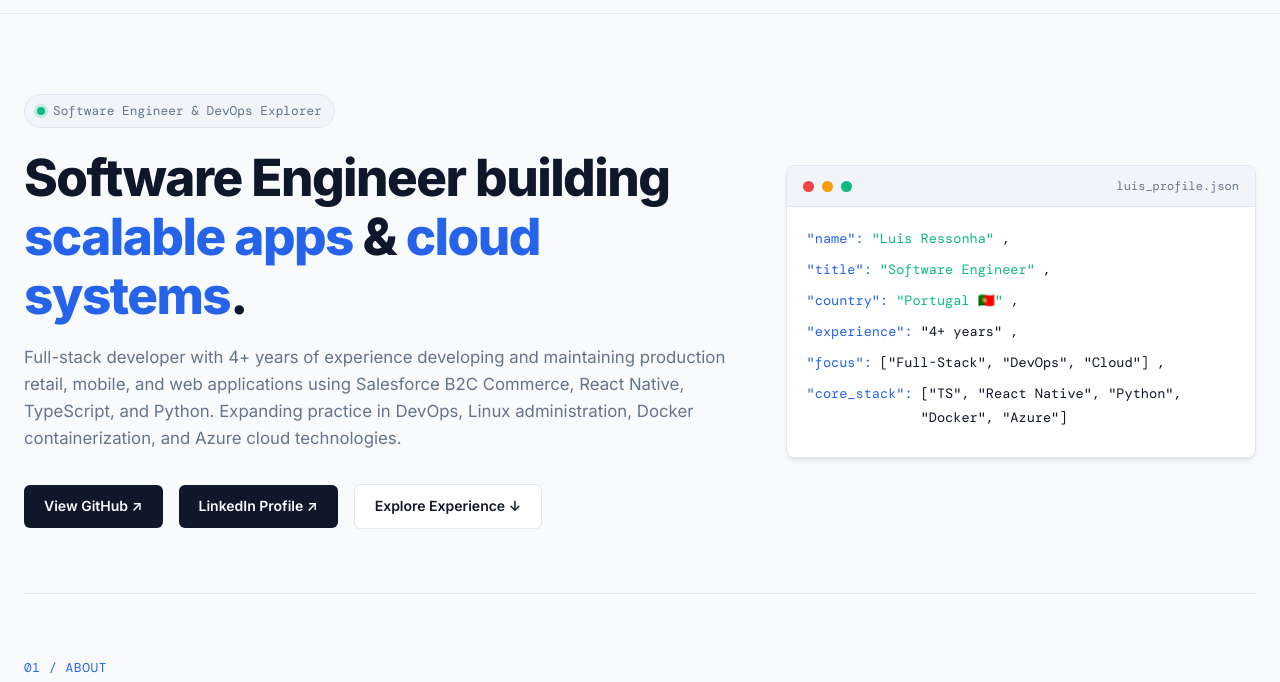
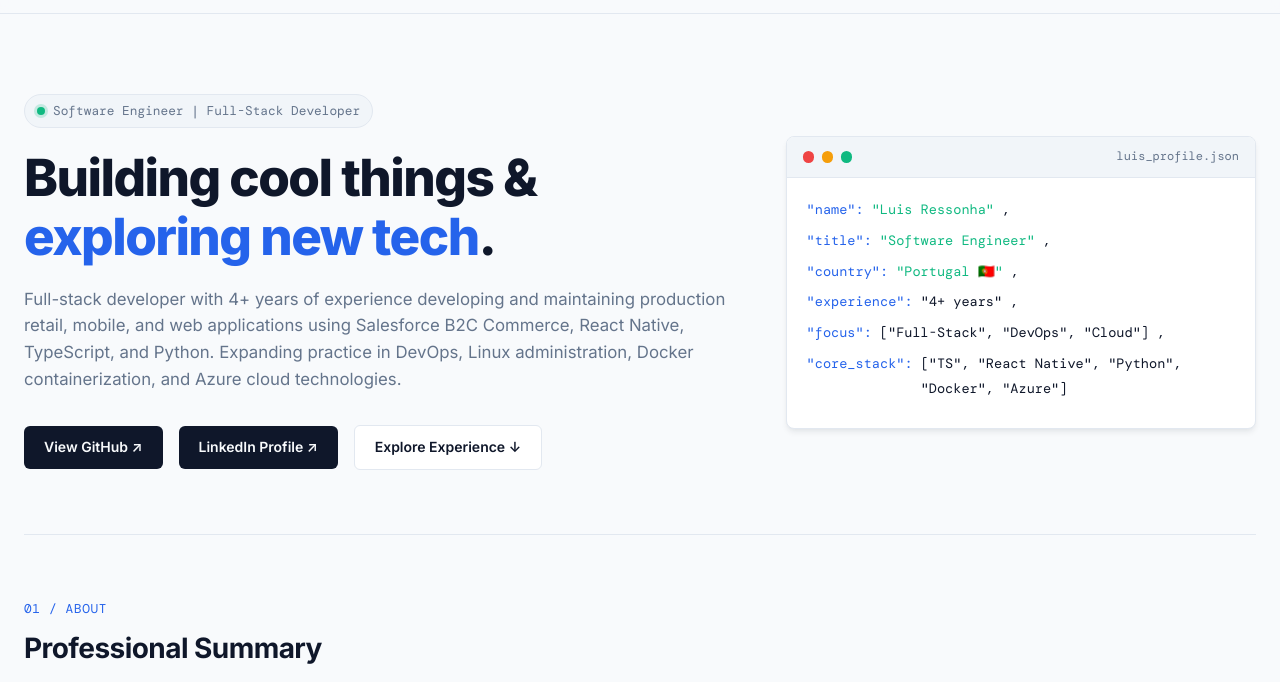
Before and after one commit to LuisRessonha/LuisRessonha.github.io, a plain HTML site: page portfolio.html in a window 1280 px wide. Shown: the part 54-736 px from the top of the page. Drawn offline with nearby package versions, Linux system fonts and the light colour scheme.

Commit message:
Update hero section messaging for clarity and engagement; refine status badge and title

```diff
--- a/portfolio.html
+++ b/portfolio.html
@@ -32,8 +32,6 @@
 						<a href="#education">Education</a>
 						<a href="#projects">Projects</a>
 						<a href="#leadership">Leadership</a>
-						<!-- <a href="https://github.com/LuisRessonha" target="_blank" rel="noreferrer">GitHub ↗</a> -->
-						<!-- <a href="https://www.linkedin.com/in/luis-ressonha" target="_blank" rel="noreferrer">LinkedIn ↗</a> -->
 					</nav>
 					<button class="theme-toggle" type="button" aria-label="Switch to dark mode" aria-pressed="false">
 						<span aria-hidden="true">🌙</span>
@@ -50,8 +48,8 @@
 		<main id="main-content" class="container">
 			<section class="hero" id="top">
 				<div class="hero-content">
-					<div class="status-badge"><span class="status-dot"></span> Software Engineer & DevOps Explorer</div>
-					<h1 class="hero-title">Software Engineer building <span>scalable apps</span> & <span>cloud systems</span>.</h1>
+					<div class="status-badge"><span class="status-dot"></span> Software Engineer | Full-Stack Developer </div>
+					<h1 class="hero-title">Building cool things & <span>exploring new tech</span>.</h1>
 					<p class="hero-bio">Full-stack developer with 4+ years of experience developing and maintaining production retail, mobile, and web applications using Salesforce B2C Commerce, React Native, TypeScript, and Python. Expanding practice in DevOps, Linux administration, Docker containerization, and Azure cloud technologies.</p>
 					<div class="hero-actions">
 						<a class="btn btn-primary" href="https://github.com/LuisRessonha" target="_blank" rel="noreferrer">View GitHub ↗</a>
```
